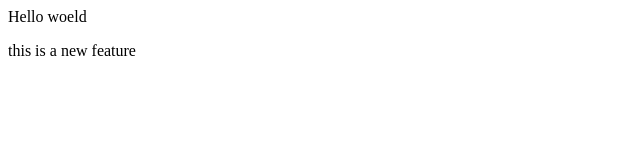
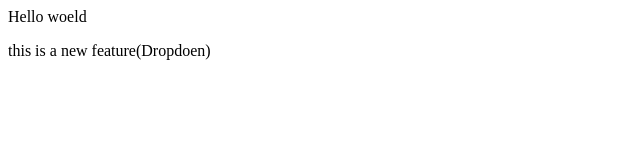
Before and after one commit to dormammuQ/localrepo, a plain HTML site: page index.html in a window 1280 px wide. Shown: the full height of the page, 0-640 px from the left. Drawn offline with Linux system fonts and the light colour scheme.

Commit message:
Dropdown

```diff
--- a/index.html
+++ b/index.html
@@ -1,2 +1,2 @@
 <p>Hello woeld</p>
-<p>this is a new feature</p>
+<p>this is a new feature(Dropdoen)</p>
```
